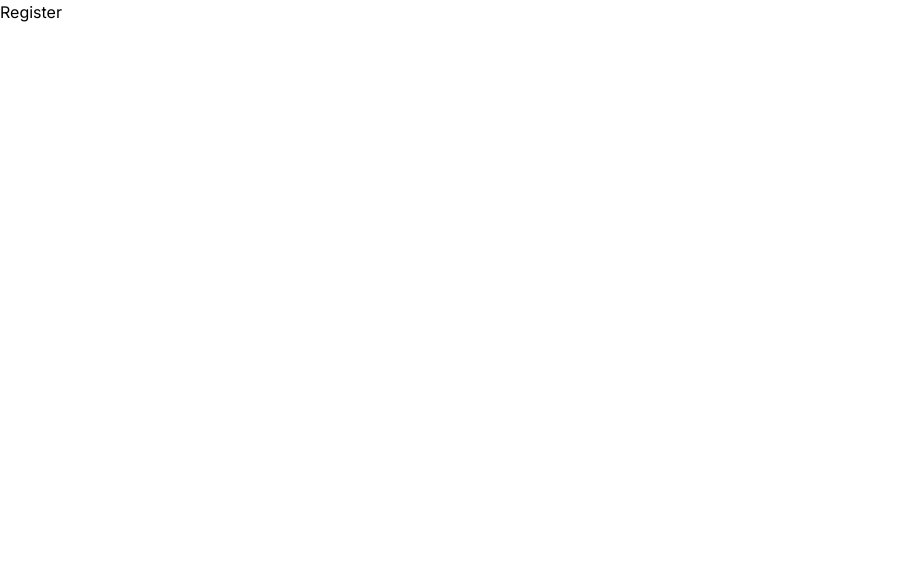
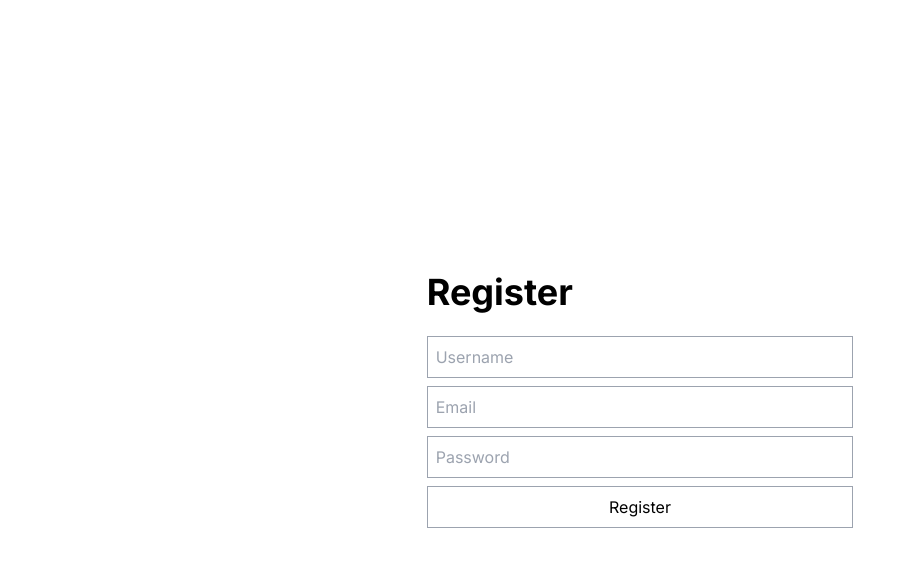
Before and after one commit to byiringiroscar/NextJs-authentication-with-nextauth-credentials, a Next.js app: page /dashboard/register in a window 1280 px wide. Shown: the top 566 px of the page, without its empty margins (0-915 px from the left). Built offline with nearby package versions, Linux system fonts and the light colour scheme.

Commit message:
Design authentication form

```diff
--- a/app/dashboard/(auth)/login/page.tsx
+++ b/app/dashboard/(auth)/login/page.tsx
@@ -2,7 +2,16 @@ import React from 'react'
 
 const Login = () => {
   return (
-    <div>Login</div>
+    <div className='w-screen h-screen flex justify-center items-center'>
+        <div className='w-1/3'>
+            <h1 className='text-4xl font-bold mb-6'>Login</h1>
+            <form className='flex flex-col'>
+            <input className='border border-gray-400 mb-2 p-2' type='text' placeholder='Email' />
+            <input className='border border-gray-400 mb-2 p-2' type='password' placeholder='Password' />
+            <button className='border border-gray-400 p-2'>Login</button>
+            </form>
+        </div>
+    </div>
   )
 }
 
--- a/app/dashboard/(auth)/register/page.tsx
+++ b/app/dashboard/(auth)/register/page.tsx
@@ -2,7 +2,17 @@ import React from 'react'
 
 const Register = () => {
   return (
-    <div>Register</div>
+    <div className='w-screen h-screen flex justify-center items-center'>
+        <div className='w-1/3'>
+            <h1 className='text-4xl font-bold mb-6'>Register</h1>
+            <form className='flex flex-col'>
+            <input className='border border-gray-400 mb-2 p-2' type='text' placeholder='Username' />
+            <input className='border border-gray-400 mb-2 p-2' type='email' placeholder='Email' />
+            <input className='border border-gray-400 mb-2 p-2' type='password' placeholder='Password' />
+            <button className='border border-gray-400 p-2'>Register</button>
+            </form>
+        </div>
+    </div>
   )
 }
 
--- a/app/dashboard/page.tsx
+++ b/app/dashboard/page.tsx
@@ -2,7 +2,7 @@ import React from 'react'
 
 const Dashboard = () => {
   return (
-    <div>Dashboard</div>
+    <div>welcome to Dashboard</div>
   )
 }
 
```
